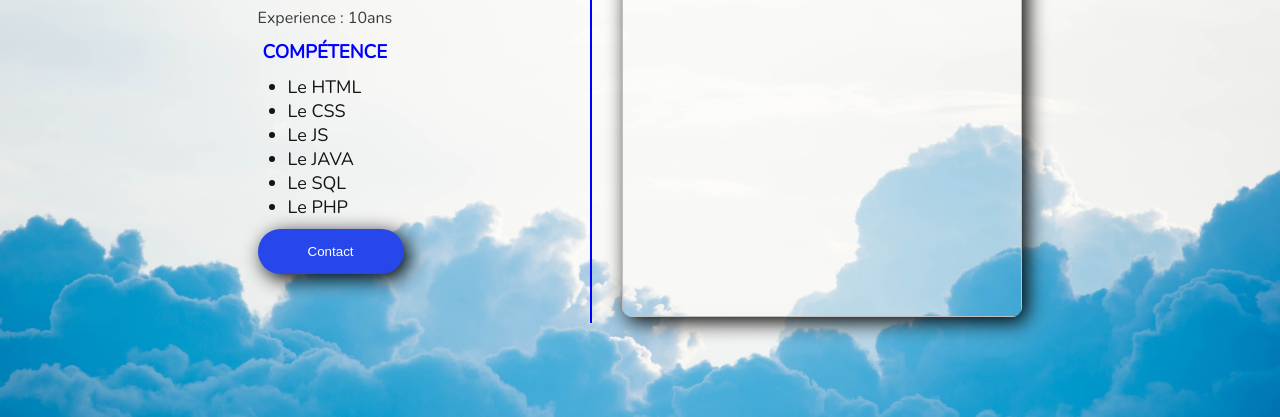
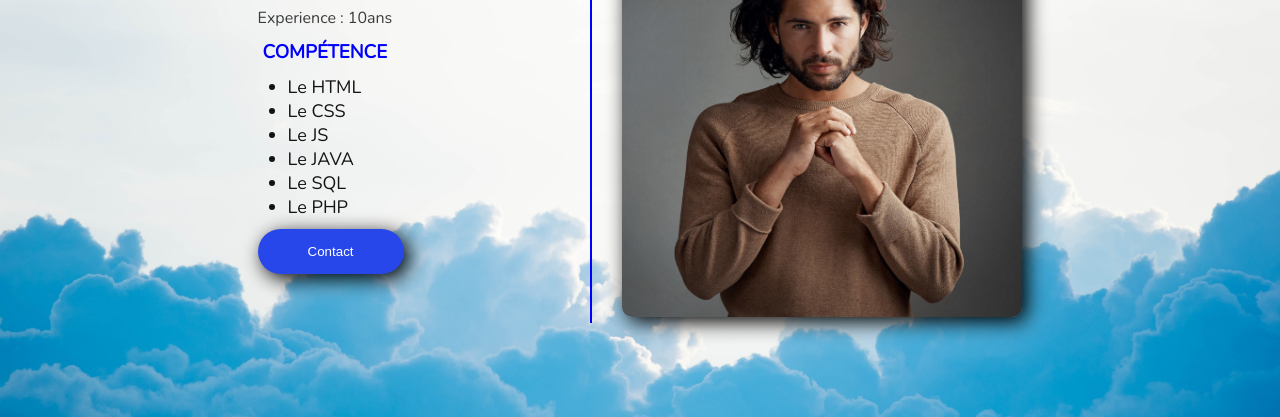
Before and after one commit to EL-Nabil-Hakimi/Hakimi-Nabil1, a plain HTML site: page home.html in a window 1280 px wide. Shown: the part 241-658 px from the top of the page. Drawn offline with nearby package versions, Linux system fonts and the light colour scheme; files whose address does not match are found by name.

Commit message:
update image

```diff
--- a/home.html
+++ b/home.html
@@ -73,7 +73,7 @@
         </article>
 
         <article id="mn2" >
-            <img src="imgs/men2.jpg" alt="" srcset="">
+            <img src="./men2.jpg" alt="" srcset="">
 
 
         </article>
```
